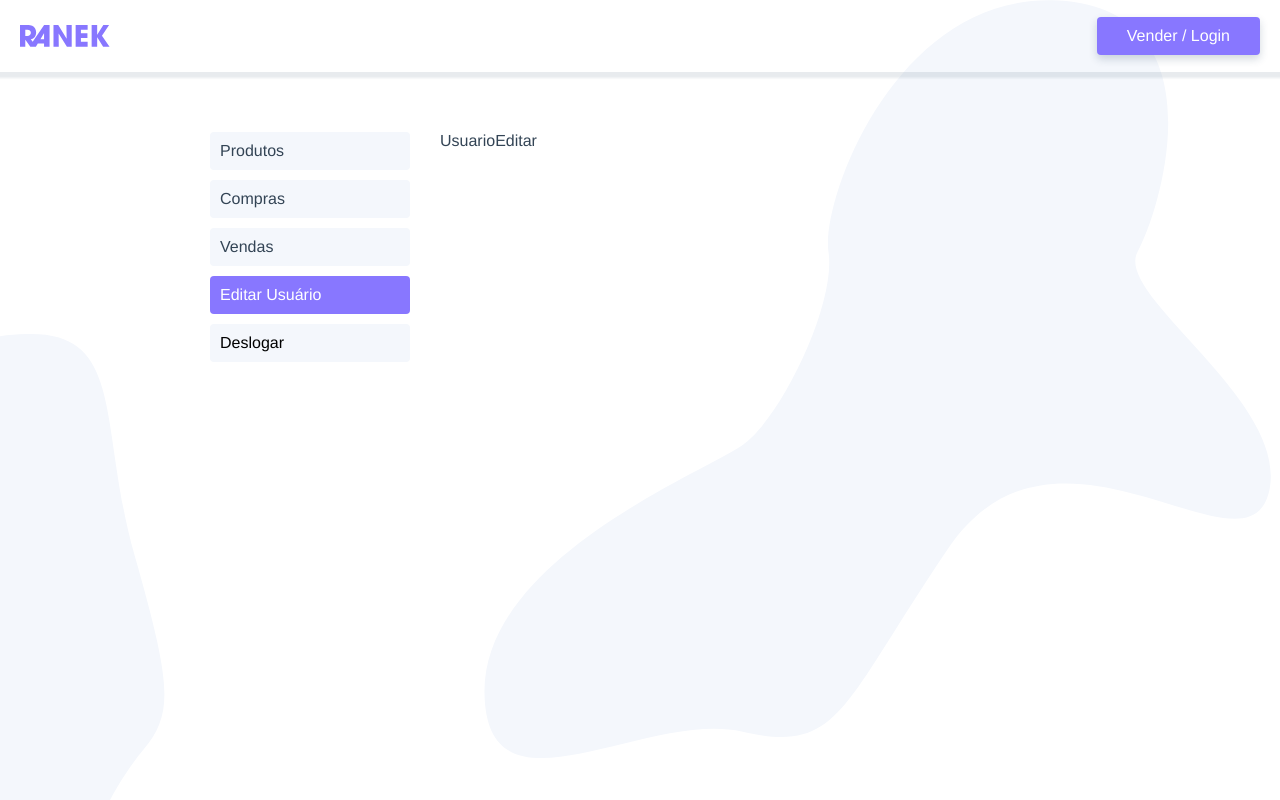
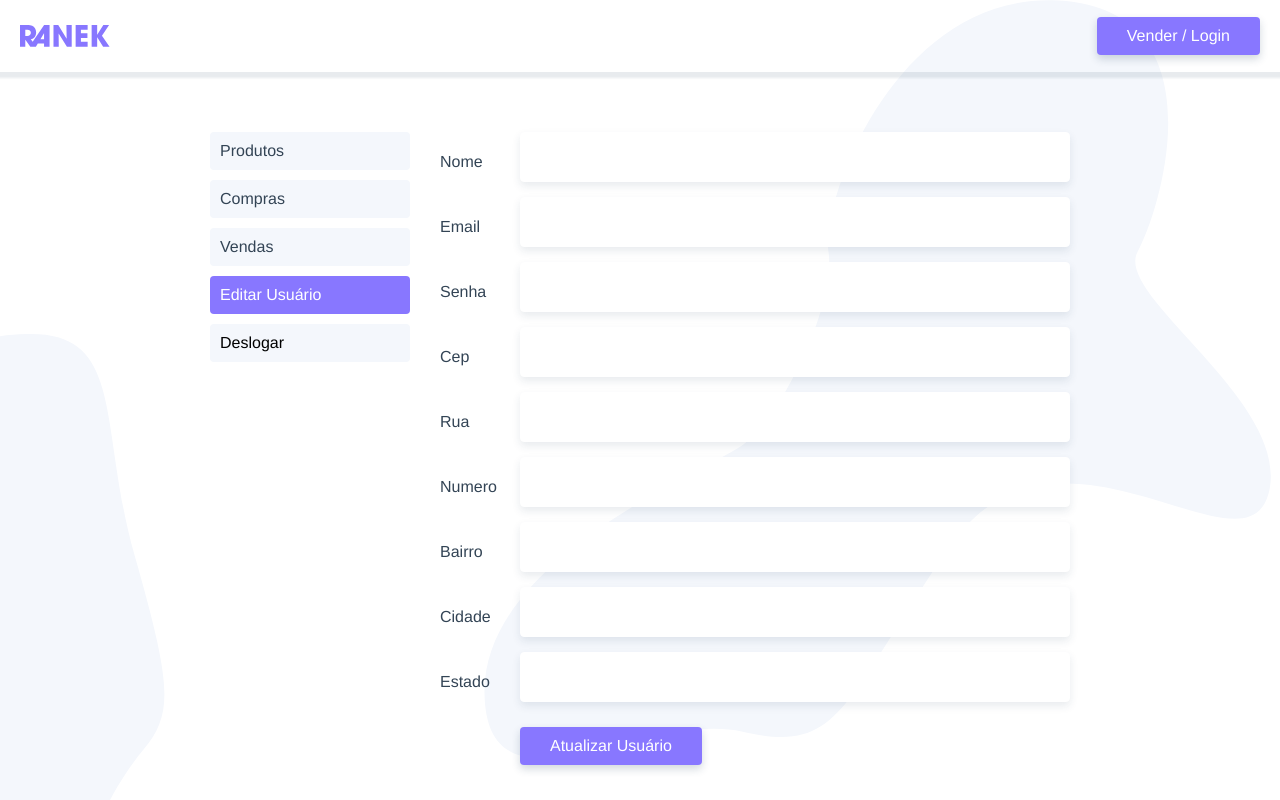
Before and after one commit to michel-cm/Vues.js-RanekStore, a Vue app: page /usuario/editar in a window 1280 px wide. Shown: the top 800 px of the page. Built offline with nearby package versions, Linux system fonts and the light colour scheme; the HTML template or start-up script is replaced by a standard one.

Commit message:
user atualizar

```diff
--- a/src/components/ProdutoAdicionar.vue
+++ b/src/components/ProdutoAdicionar.vue
@@ -25,7 +25,7 @@
 import { api } from "@/services.js";
 
 export default {
-  nome: "ProdutoAdicionar",
+  name: "ProdutoAdicionar",
   data() {
     return {
       produto: {
--- a/src/components/ProdutoItem.vue
+++ b/src/components/ProdutoItem.vue
@@ -20,7 +20,7 @@
 </template>
 <script>
 export default {
-  nome: "ProdutoItem",
+  name: "ProdutoItem",
   props: ["produto"],
 };
 </script>
--- a/src/services.js
+++ b/src/services.js
@@ -14,6 +14,9 @@
   delete(endpoint) {
     return axiosInstance.delete(endpoint);
   },
+  put(endpoint, body) {
+    return axiosInstance.put(endpoint, body);
+  },
 };
 
 export function getCep(cep) {
--- a/src/views/Usuario/UsuarioCompras.vue
+++ b/src/views/Usuario/UsuarioCompras.vue
@@ -3,6 +3,6 @@
 </template>
 <script>
 export default {
-  nome: "UsuarioCompras",
+  name: "UsuarioCompras",
 };
 </script>
--- a/src/views/Usuario/UsuarioEditar.vue
+++ b/src/views/Usuario/UsuarioEditar.vue
@@ -1,8 +1,37 @@
 <template>
-  <p>UsuarioEditar</p>
+  <section>
+    <UsuarioForm>
+      <button class="btn" @click.prevent="atualizarUsuario">
+        Atualizar Usuário
+      </button>
+    </UsuarioForm>
+  </section>
 </template>
+
 <script>
+import UsuarioForm from "@/components/UsuarioForm.vue";
+import { api } from "@/services.js";
+
 export default {
-  nome: "UsuarioEditar",
+  name: "UsuarioEditar",
+  components: {
+    UsuarioForm,
+  },
+  methods: {
+    atualizarUsuario() {
+      api
+        .put(
+          `/usuario/${this.$store.state.usuario.id}`,
+          this.$store.state.usuario
+        )
+        .then(() => {
+          this.$store.dispatch("getUsuario");
+          this.$router.push({ name: "usuario" });
+        })
+        .catch((error) => {
+          console.log(error.response);
+        });
+    },
+  },
 };
 </script>
--- a/src/views/Usuario/UsuarioProdutos.vue
+++ b/src/views/Usuario/UsuarioProdutos.vue
@@ -22,7 +22,7 @@
 import { mapState, mapActions } from "vuex";
 
 export default {
-  nome: "UsuarioProdutos",
+  name: "UsuarioProdutos",
   components: {
     ProdutoAdicionar,
     ProdutoItem,
--- a/src/views/Usuario/UsuarioVendas.vue
+++ b/src/views/Usuario/UsuarioVendas.vue
@@ -3,6 +3,6 @@
 </template>
 <script>
 export default {
-  nome: "UsuarioVendas",
+  name: "UsuarioVendas",
 };
 </script>
--- a/src/views/Usuario/UsuarioView.vue
+++ b/src/views/Usuario/UsuarioView.vue
@@ -20,7 +20,7 @@
 </template>
 <script>
 export default {
-  nome: "UsuarioView",
+  name: "UsuarioView",
   methods: {
     deslogar() {
       this.$store.dispatch("deslogarUsuario");
```
Also changed, not shown: ranek-api/ranek.json (+4 -12 lines).
